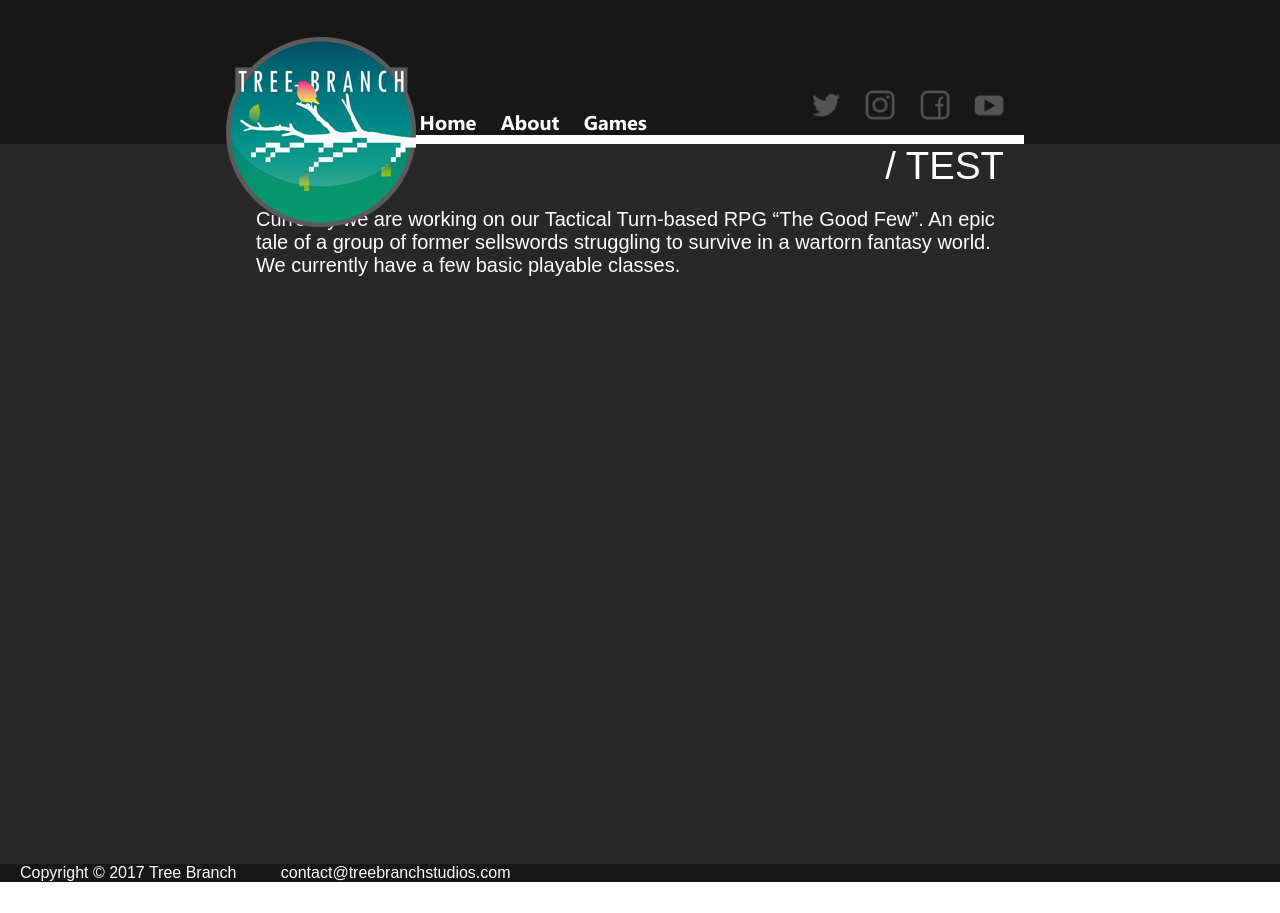
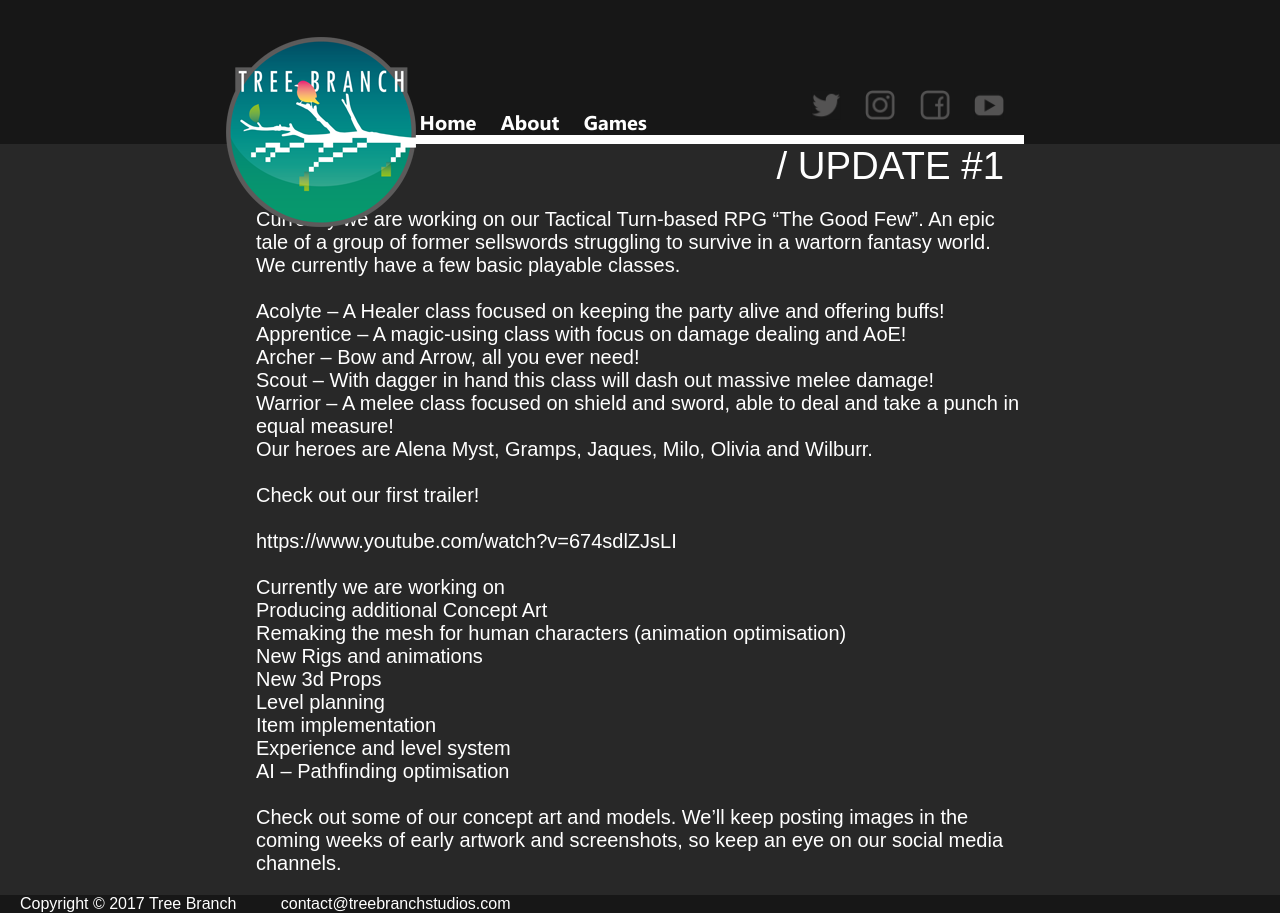
Before and after one commit to LeafMountain/TreeBranchWebsite, a Jekyll site: the page built from _posts/tgf/2017-10-04-development-update_1.md, in a window 1280 px wide. Built offline with Jekyll 4.4.1, drawn with Linux system fonts in a browser that asks for light colours; some web fonts are replaced.

```diff
--- a/_includes/css/style.css
+++ b/_includes/css/style.css
@@ -135,6 +135,7 @@
     grid-area: content;
     min-height: 700px;
     font-size: 15px;
+    overflow: hidden;
 }
 
 section.footer {
--- a/_posts/tgf/2017-10-04-development-update_1.md
+++ b/_posts/tgf/2017-10-04-development-update_1.md
@@ -1,10 +1,41 @@
 ---
 layout: post
-title: Test
-background: ./img/Bild_1.png
+title: 'UPDATE #1'
+background: /img/Bild_1.png
 meta: description
-source: url
 category: tgf
 ---
 
 Currently we are working on our Tactical Turn-based RPG “The Good Few”. An epic tale of a group of former sellswords struggling to survive in a wartorn fantasy world. We currently have a few basic playable classes.
+<br>
+<br>
+Acolyte – A Healer class focused on keeping the party alive and offering buffs! <br>
+Apprentice – A magic-using class with focus on damage dealing and AoE! <br>
+Archer – Bow and Arrow, all you ever need! <br>
+Scout – With dagger in hand this class will dash out massive melee damage! <br>
+Warrior – A melee class focused on shield and sword, able to deal and take a punch in equal measure! <br>
+Our heroes are Alena Myst, Gramps, Jaques, Milo, Olivia and Wilburr. <br>
+<br>
+Check out our first trailer!
+<br>
+<br>
+https://www.youtube.com/watch?v=674sdlZJsLI
+<br>
+<br>
+Currently we are working on
+* Producing additional Concept Art
+* Remaking the mesh for human characters (animation optimisation)
+* New Rigs and animations
+* New 3d Props
+* Level planning
+* Item implementation
+* Experience and level system
+* AI – Pathfinding optimisation
+<br>
+<br>
+Check out some of our concept art and models. We'll keep posting images in the coming weeks of early artwork and screenshots, so keep an eye on our social media channels.
+
+{% for img in {{site.baseurl}}/img/update_1 %}
+    !["hej"](img)
+
+{% endfor %}
```
Also changed, not shown: _posts/tgf/2017-10-03-development-update_0.md (deleted, +0 -40 lines), _posts/tgf/2017-10-05-development-update_2.md (deleted, +0 -12 lines).
